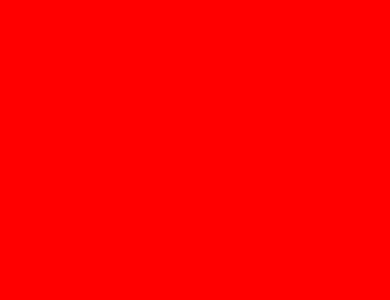
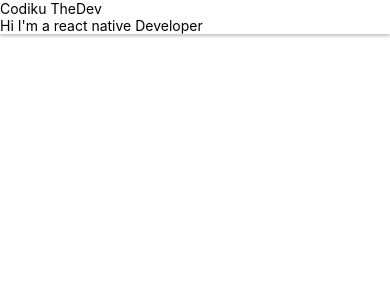
Before and after one commit to SmpManeth/react-native-introduction, a React Native app: screen / in a window 390 px wide. Shown: the top 300 px of the page. Built offline with nearby package versions, Linux system fonts and the light colour scheme.

Commit message:
update 1 file and delete 1 file

```diff
--- a/App.js
+++ b/App.js
@@ -1,12 +1,13 @@
 import { SafeAreaView, SafeAreaProvider } from "react-native-safe-area-context";
 import { styles } from "./App.styles";
 import { View } from "react-native";
+import { ProfileCard } from "./components/ProfileCard/ProfileCard";
 
 export default function App() {
   return (
     <SafeAreaProvider>
-      <SafeAreaView style={{ flex: 1 , backgroundColor:"red"}}>
-
+      <SafeAreaView style={{ flex: 1}}>
+        <ProfileCard></ProfileCard>
       </SafeAreaView>
     </SafeAreaProvider>
   );
--- /dev/null
+++ b/ProfileCard.styles.js
@@ -0,0 +1,18 @@
+import { StyleSheet } from "react-native";
+
+export const  styles = StyleSheet.create({
+
+  container:{
+    backgroundColor: "white",
+    elevation: 10,
+    shadowColor: "black",
+    shadowOffset: {
+      width: 0,
+      height: 2,
+    },
+    shadowOpacity: 0.25,
+    shadowRadius: 3.5,
+  }
+
+
+  })
--- /dev/null
+++ b/components/ProfileCard/ProfileCard.jsx
@@ -0,0 +1,11 @@
+import { TouchableOpacity, Text, StyleSheet, View } from "react-native";
+import { styles } from "../../ProfileCard.styles";
+
+export function ProfileCard() {
+  return (
+    <View style={styles.container}>
+      <Text>Codiku TheDev</Text>
+      <Text>Hi I'm a react native Developer</Text>
+    </View>
+  );
+}
```
Also changed, not shown: components/Profile/Profile.jsx (deleted, +0 -12 lines).
